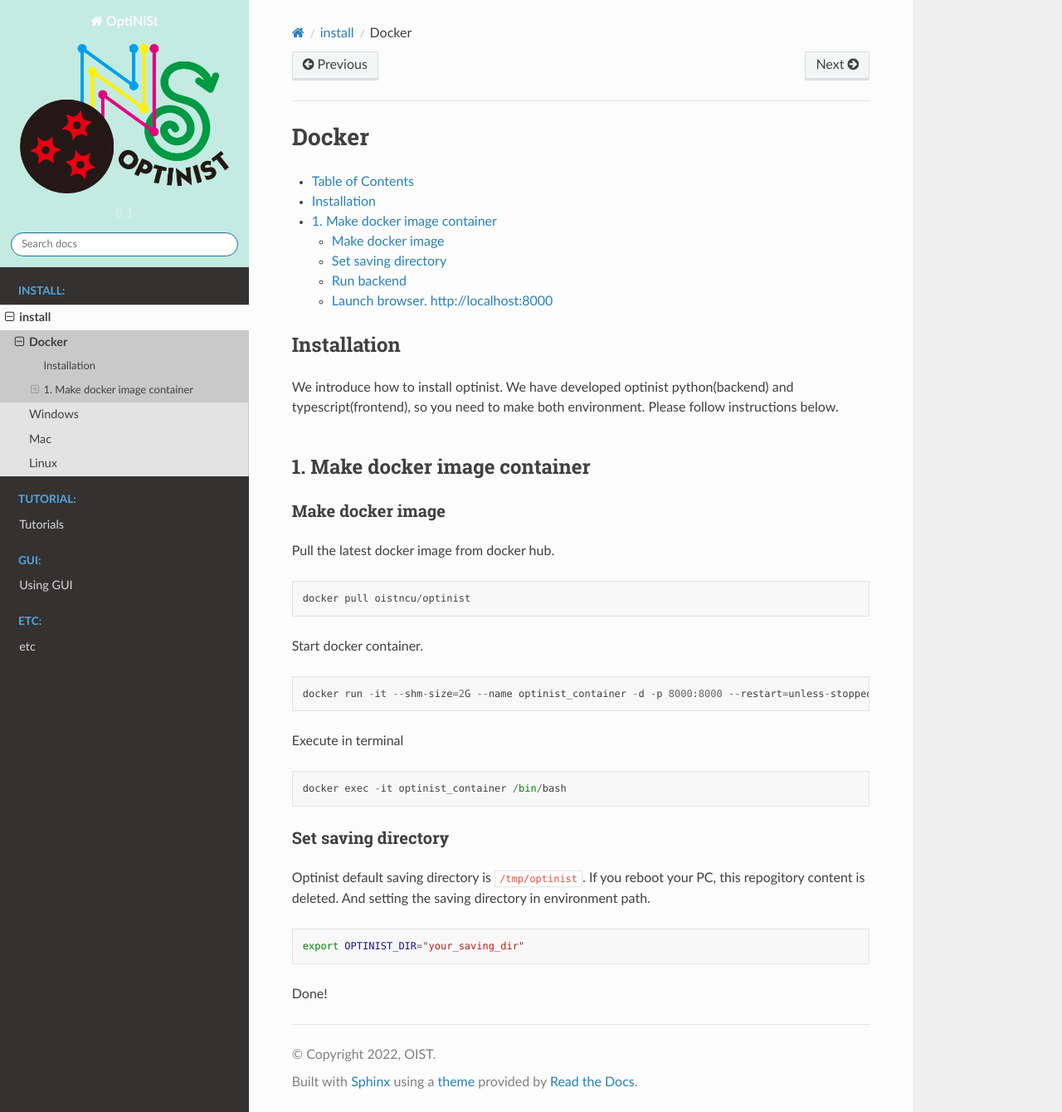
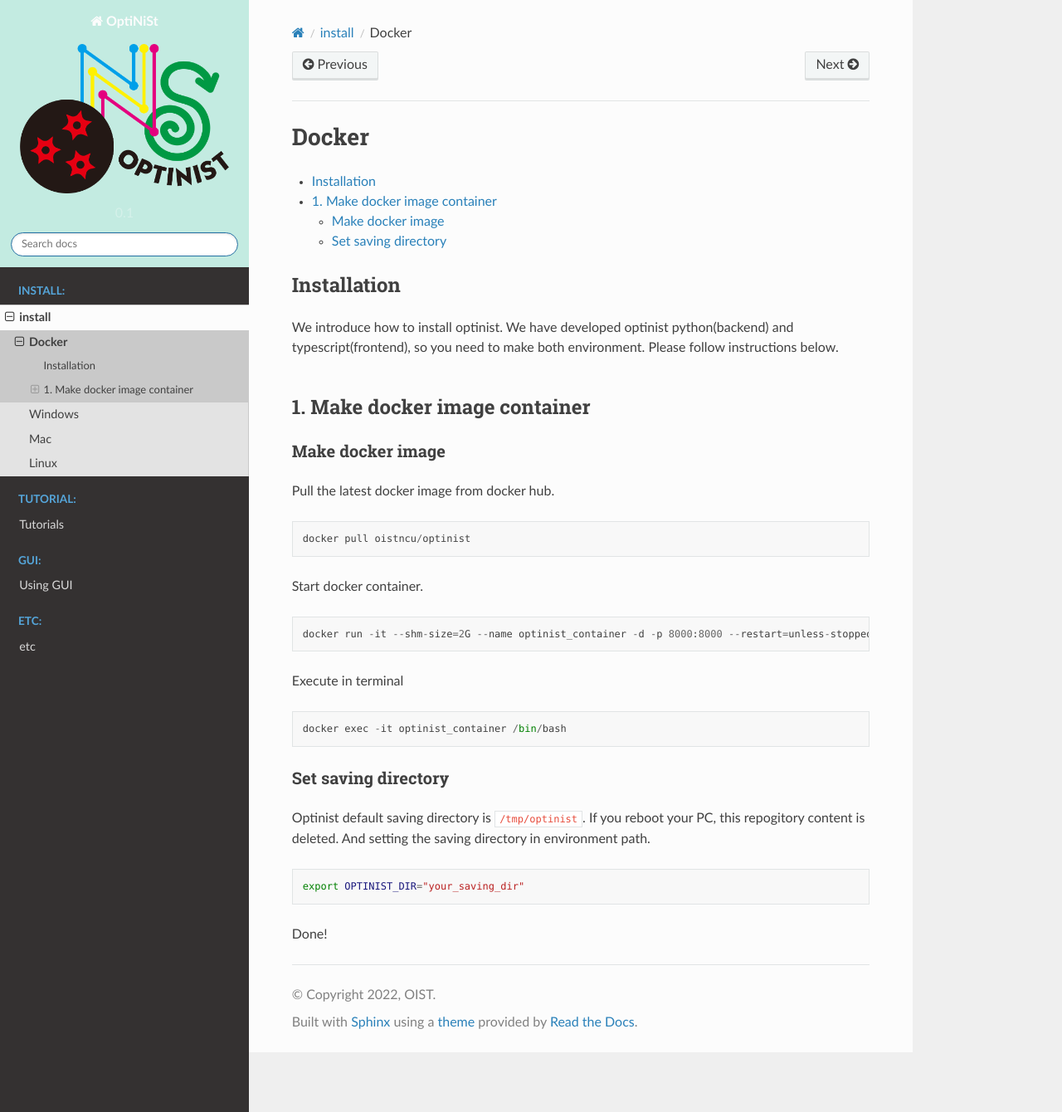
Before and after one commit to oist/optinist, a Sphinx documentation site: the page built from docs/installation/docker.md, in a window 1280 px wide and 1340 px high. Shown: the whole window at 83% size. Built offline with Sphinx 7.4.7 and the Read the Docs theme 2.0.0, drawn with Linux system fonts in a browser that asks for light colours.

Commit message:
documentの設定を修正

```diff
--- a/docs/conf.py
+++ b/docs/conf.py
@@ -42,7 +42,6 @@
 #     "sphinx.ext.viewcode",
 #     'sphinx.ext.napoleon',
 #     'sphinx.ext.coverage',
-#     'sphinx-prompt',
 #     'sphinxcontrib.apidoc',
 #     'sphinx_autodoc_typehints',
 #     'myst_parser',
@@ -57,7 +56,8 @@
     'sphinx.ext.mathjax',
     'sphinx.ext.extlinks',
     'sphinx.ext.intersphinx',
-    'sphinx.ext.autodoc.typehints'
+    'sphinx.ext.autodoc.typehints',
+    'myst_parser',
 ]
 
 # Tell myst-parser to assign header anchors for h1-h3.
--- a/docs/installation/docker.md
+++ b/docs/installation/docker.md
@@ -1,13 +1,10 @@
 Docker
 =================
 
-* [Table of Contents](#table-of-contents)
 * [Installation](#installation)
 * [1. Make docker image container](#1-make-docker-image-container)
    * [Make docker image](#make-docker-image)
    * [Set saving directory](#set-saving-directory)
-   * [Run backend](#run-backend)
-   * [Launch browser.  <a href="http://localhost:8000" rel="nofollow">http://localhost:8000</a>](#launch-browser--httplocalhost8000)
 
 ## Installation
 We introduce how to install optinist.
```
